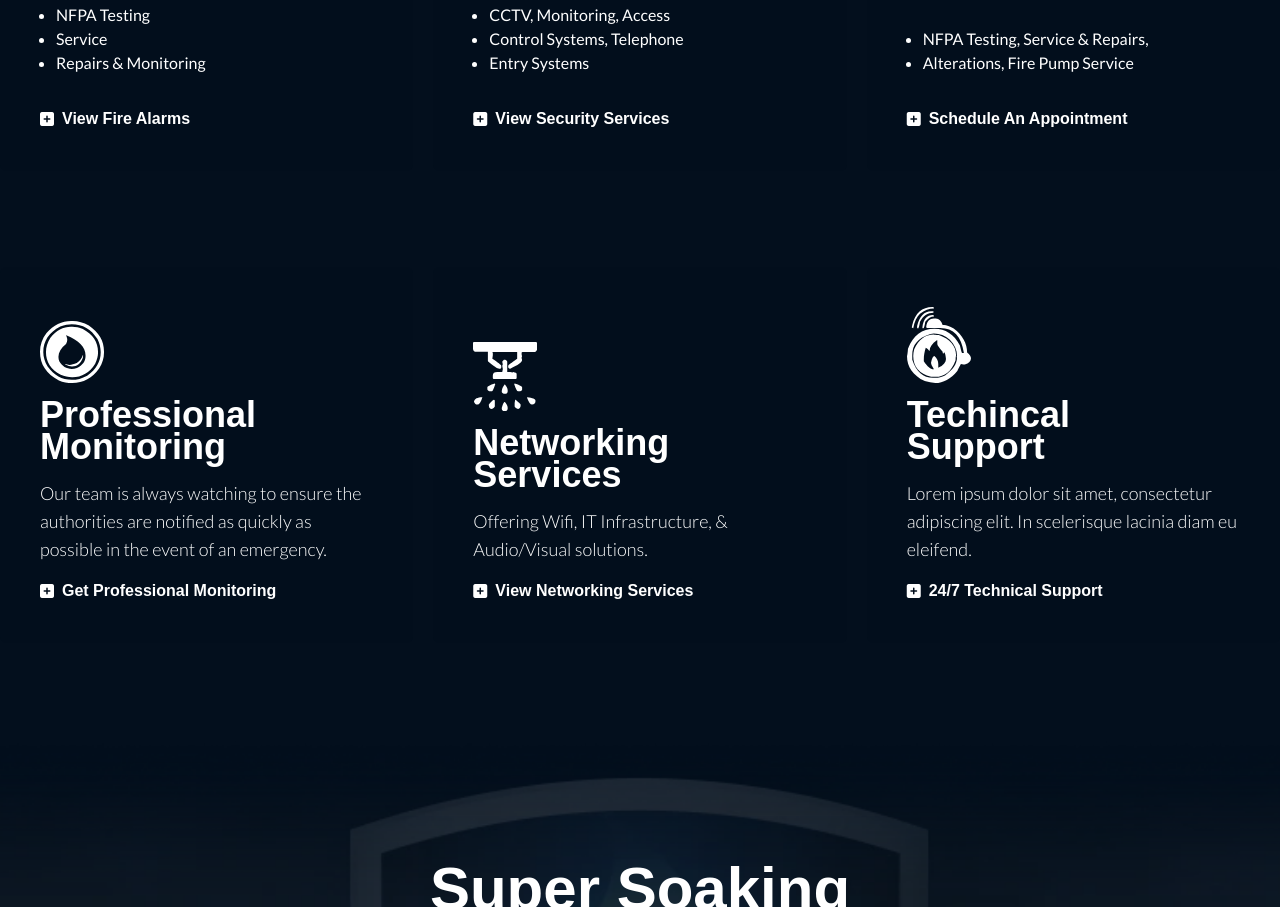
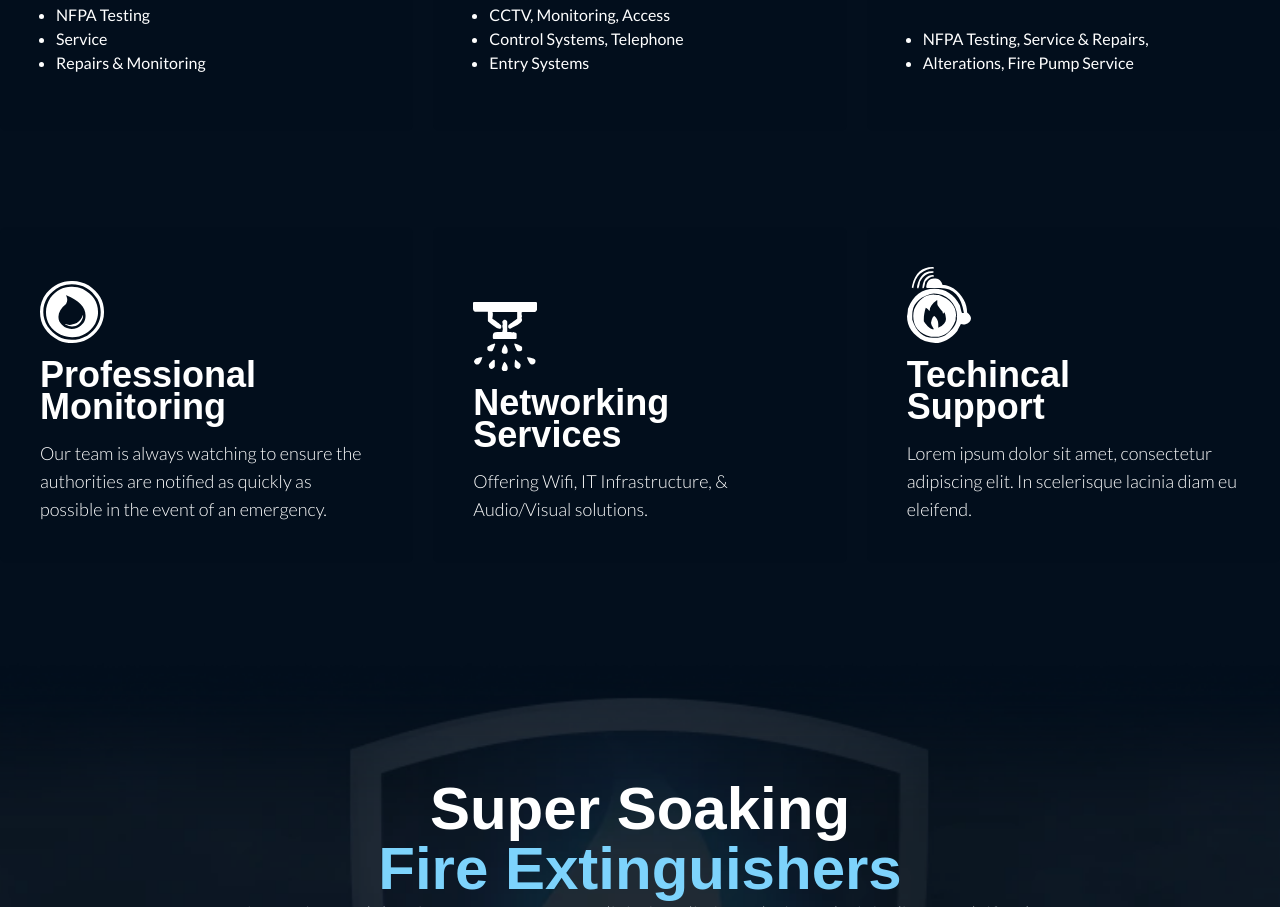
Before and after one commit to michaelfroseth/astro, an Astro site: page / in a window 1280 px wide. Shown: the part 1338-2245 px from the top of the page. Built offline with nearby package versions, Linux system fonts and the light colour scheme; Astro itself is replaced by a stand-in of ours; a web font is replaced by a local one.

Commit message:
Update Services.astro

```diff
--- a/src/components/Home/Services.astro
+++ b/src/components/Home/Services.astro
@@ -19,12 +19,12 @@
         <li class="list-item list-disc text-white">Repairs & Monitoring</li>
       </ul>
     </p>
-    <a
+    <!--<a
       href="#"
       class="text-white text-aviano-sans flex items-center font-bold hover:text-sky-200"
     >
       <i class="fa-solid fa-square-plus pr-2 text-md"></i> View Fire Alarms</a
-    >
+    >-->
   </div>
   <div
     class="bg-amb-blue bg-opacity-50 transition ease-in-out hover:bg-sky-900 hover:bg-opacity-100 rounded-md bg-blend-multiply hover:bg-blend-darken icon-box p-10 flex flex-col gap-4 justify-end lg:w-1/3"
@@ -46,12 +46,12 @@
         <li class="list-item list-disc text-white">Entry Systems</li>
       </ul>
     </p>
-    <a
+    <!--<a
       href="#"
       class="text-white text-aviano-sans flex items-center font-bold hover:text-sky-200"
     >
       <i class="fa-solid fa-square-plus pr-2 text-md"></i> View Security Services</a
-    >
+    >-->
   </div>
   <div
     class="bg-amb-blue bg-opacity-50 transition ease-in-out hover:bg-sky-900 hover:bg-opacity-100 rounded-md bg-blend-multiply hover:bg-blend-darken icon-box p-10 flex flex-col gap-4 justify-end lg:w-1/3"
@@ -76,12 +76,12 @@
         </li>
       </ul>
     </p>
-    <a
+    <!--<a
       href="#"
       class="text-white text-aviano-sans flex items-center font-bold hover:text-sky-200"
     >
       <i class="fa-solid fa-square-plus pr-2 text-md"></i> Schedule An Appointment</a
-    >
+    >-->
   </div>
 </section>
 <section
@@ -104,12 +104,12 @@
       Our team is always watching to ensure the authorities are notified as
       quickly as possible in the event of an emergency.
     </p>
-    <a
+    <!--<a
       href="#"
       class="text-white text-aviano-sans flex items-center font-bold hover:text-sky-200"
     >
       <i class="fa-solid fa-square-plus pr-2 text-md"></i> Get Professional Monitoring</a
-    >
+    >-->
   </div>
   <div
     class="bg-amb-blue bg-opacity-50 transition ease-in-out hover:bg-sky-900 hover:bg-opacity-100 rounded-md bg-blend-multiply hover:bg-blend-darken icon-box p-10 flex flex-col gap-4 justify-end lg:w-1/3"
@@ -127,12 +127,12 @@
     <p class="text-white text-lg font-light">
       Offering Wifi, IT Infrastructure, & Audio/Visual solutions.
     </p>
-    <a
+    <!--<a
       href="#"
       class="text-white text-aviano-sans flex items-center font-bold hover:text-sky-200"
     >
       <i class="fa-solid fa-square-plus pr-2 text-md"></i> View Networking Services</a
-    >
+    >-->
   </div>
   <div
     class="bg-amb-blue bg-opacity-50 transition ease-in-out hover:bg-sky-900 hover:bg-opacity-100 rounded-md bg-blend-multiply hover:bg-blend-darken icon-box p-10 flex flex-col gap-4 justify-end lg:w-1/3"
@@ -151,11 +151,11 @@
       Lorem ipsum dolor sit amet, consectetur adipiscing elit. In scelerisque
       lacinia diam eu eleifend.
     </p>
-    <a
+    <!--<a
       href="#"
       class="text-white text-aviano-sans flex items-center font-bold hover:text-sky-200"
     >
       <i class="fa-solid fa-square-plus pr-2 text-md"></i> 24/7 Technical Support</a
-    >
+    >-->
   </div>
 </section>
```
